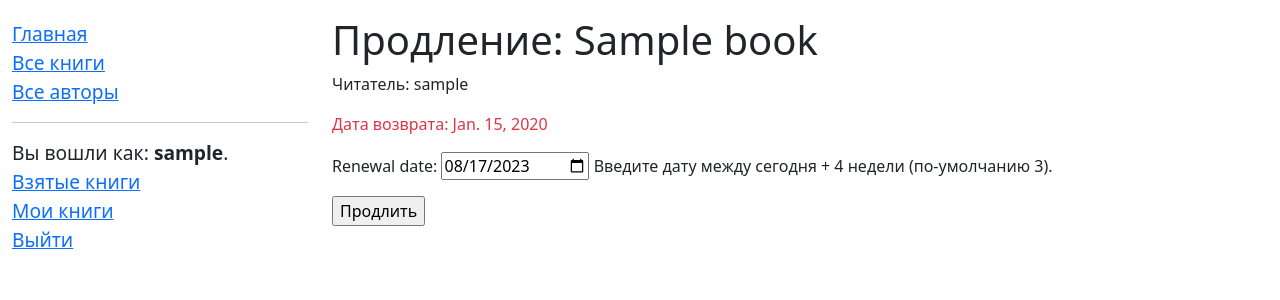
After one commit to romanvolodin/local-library, a Django app: page /catalog/book/00000000-0000-0000-0000-000000000001/renew/ in a window 1280 px wide. The commit adds this page. Shown: the top 300 px of the page. Run offline with Django 4.2, Linux system fonts and the light colour scheme; a user stored in the database is signed in; tables that the repository leaves empty hold one stand-in row (values such as "Sample post").

Commit message:
Add book renew form

```diff
--- /dev/null
+++ b/src/catalog/forms.py
@@ -0,0 +1,22 @@
+from datetime import date, timedelta
+
+from django import forms
+from django.core.exceptions import ValidationError
+
+
+class RenewBookForm(forms.Form):
+    renewal_date = forms.DateField(
+        help_text="Введите дату между сегодня + 4 недели (по-умолчанию 3).",
+        widget=forms.DateInput(attrs={"type": "date"}),
+    )
+
+    def clean_renewal_date(self):
+        renewal_date = self.cleaned_data["renewal_date"]
+
+        if renewal_date < date.today():
+            raise ValidationError("Дата продления не может быть в прошлом.")
+
+        if renewal_date > date.today() + timedelta(weeks=4):
+            raise ValidationError("Продление больше, чем на 4 недели.")
+
+        return renewal_date
--- a/src/catalog/templates/catalog/book-instance-borrowed-list.html
+++ b/src/catalog/templates/catalog/book-instance-borrowed-list.html
@@ -10,6 +10,9 @@
         <li class="{% if bookinstance.is_overdue %}text-danger{% endif %}">
           <a href="{% url 'book-detail' bookinstance.book.pk %}">{{ bookinstance.book.title }}</a>
           ({{ bookinstance.due_back }}) — {{ bookinstance.borrower }}
+          {% if perms.catalog.can_mark_returned %}
+            — <a href="{% url 'renew-book-librarian' bookinstance.id %}">Продлить</a>
+          {% endif %}
         </li>
       {% endfor %}
     </ul>
--- /dev/null
+++ b/src/catalog/templates/catalog/book-renew.html
@@ -0,0 +1,12 @@
+{% extends "catalog/_base.html" %}
+
+{% block content %}
+  <h1>Продление: {{ book_instance.book.title }}</h1>
+  <p>Читатель: {{ book_instance.borrower }}</p>
+  <p {% if book_instance.is_overdue %}class="text-danger"{% endif %}>Дата возврата: {{ book_instance.due_back }}</p>
+  <form action="" method="post">
+    {% csrf_token %}
+    {{ form.as_p }}
+    <input type="submit" value="Продлить" />
+  </form>
+{% endblock content %}
--- a/src/catalog/urls.py
+++ b/src/catalog/urls.py
@@ -11,4 +11,5 @@ urlpatterns = [
     path("authors/<int:pk>/", views.AuthorDetailView.as_view(), name="author-detail"),
     path("taken-books/", views.LoanedBooksByUserListView.as_view(), name="taken-books"),
     path("borrowed/", views.BorrowedBookListView.as_view(), name="borrowed-books"),
+    path("book/<str:pk>/renew/", views.renew_book_librarian, name="renew-book-librarian"),
 ]
--- a/src/catalog/views.py
+++ b/src/catalog/views.py
@@ -1,7 +1,13 @@
+from datetime import date, timedelta
+
+from django.contrib.auth.decorators import permission_required
 from django.contrib.auth.mixins import LoginRequiredMixin, PermissionRequiredMixin
-from django.shortcuts import render
+from django.http import HttpResponseRedirect
+from django.shortcuts import get_object_or_404, render
+from django.urls import reverse
 from django.views import generic
 
+from catalog.forms import RenewBookForm
 from catalog.models import Author, Book, BookInstance, Genre
 
 
@@ -67,3 +73,24 @@ class BorrowedBookListView(LoginRequiredMixin, PermissionRequiredMixin, generic.
 
     def get_queryset(self):
         return BookInstance.objects.filter(status="o")
+
+
+@permission_required("catalog.can_mark_returned")
+def renew_book_librarian(request, pk):
+    book_instance = get_object_or_404(BookInstance, pk=pk)
+
+    if request.method == "POST":
+        form = RenewBookForm(request.POST)
+        if form.is_valid():
+            book_instance.due_back = form.cleaned_data["renewal_date"]
+            book_instance.save()
+            return HttpResponseRedirect(reverse("borrowed-books"))
+    else:
+        proposed_renewal_date = date.today() + timedelta(weeks=3)
+        form = RenewBookForm(initial={"renewal_date": proposed_renewal_date})
+
+    context = {
+        "form": form,
+        "book_instance": book_instance,
+    }
+    return render(request, "catalog/book-renew.html", context)
```
